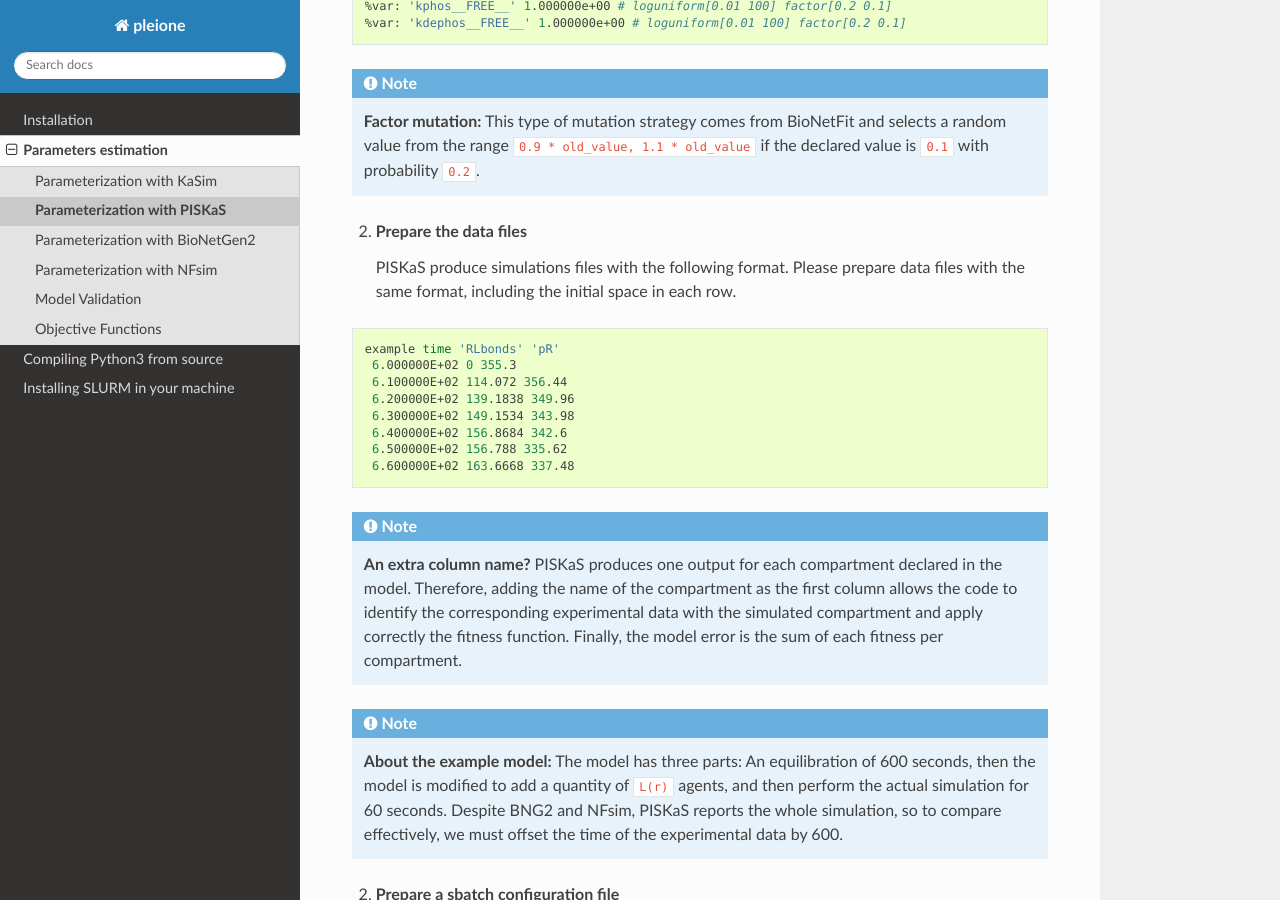
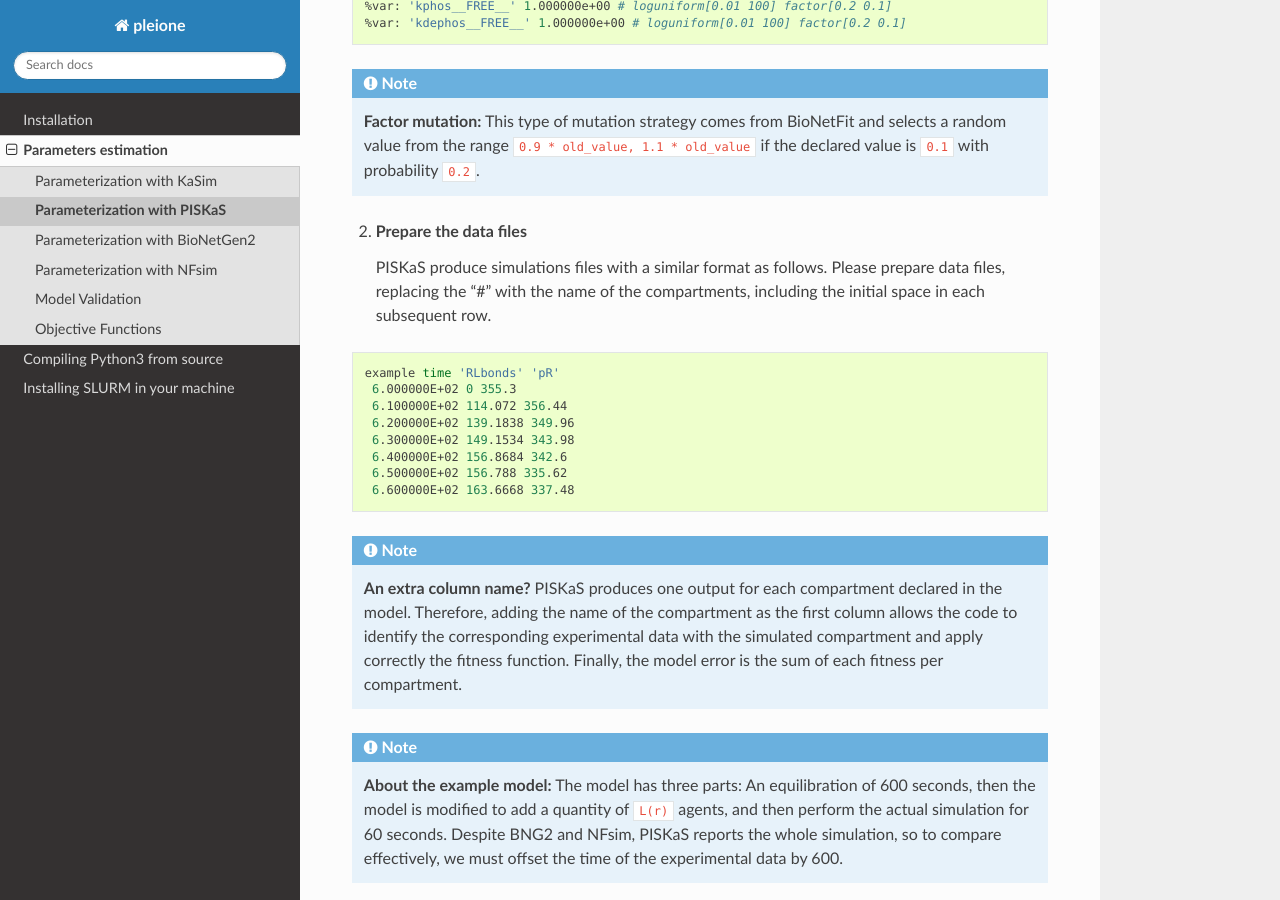
Before and after one commit to glucksfall/pleione, a Sphinx documentation site: the page built from docs/engines/piskas.rst, in a window 1280 px wide and 900 px high, scrolled down 571 px. Built offline with Sphinx 7.4.7 and the Read the Docs theme 2.0.0, drawn with Linux system fonts in a browser that asks for light colours.

Commit message:
paper submission

```diff
--- a/docs/engines/piskas.rst
+++ b/docs/engines/piskas.rst
@@ -34,8 +34,9 @@
 
 2. **Prepare the data files**
 
-   PISKaS produce simulations files with the following format. Please prepare
-   data files with the same format, including the initial space in each row.
+   PISKaS produce simulations files with a similar format as follows. Please prepare
+   data files, replacing the "#" with the name of the compartments, including the initial
+   space in each subsequent row.
 
 .. code-block:: bash
 
```
